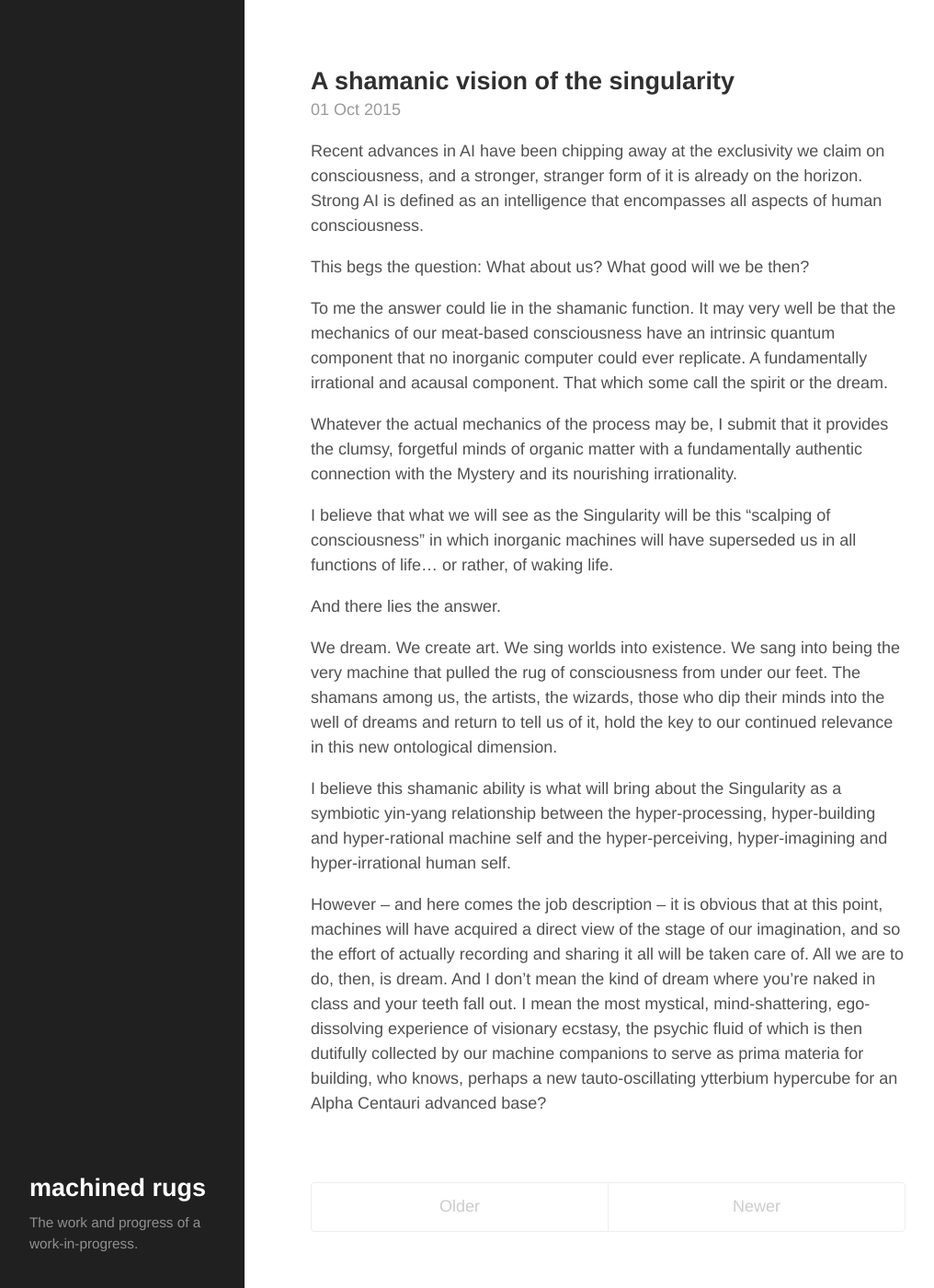
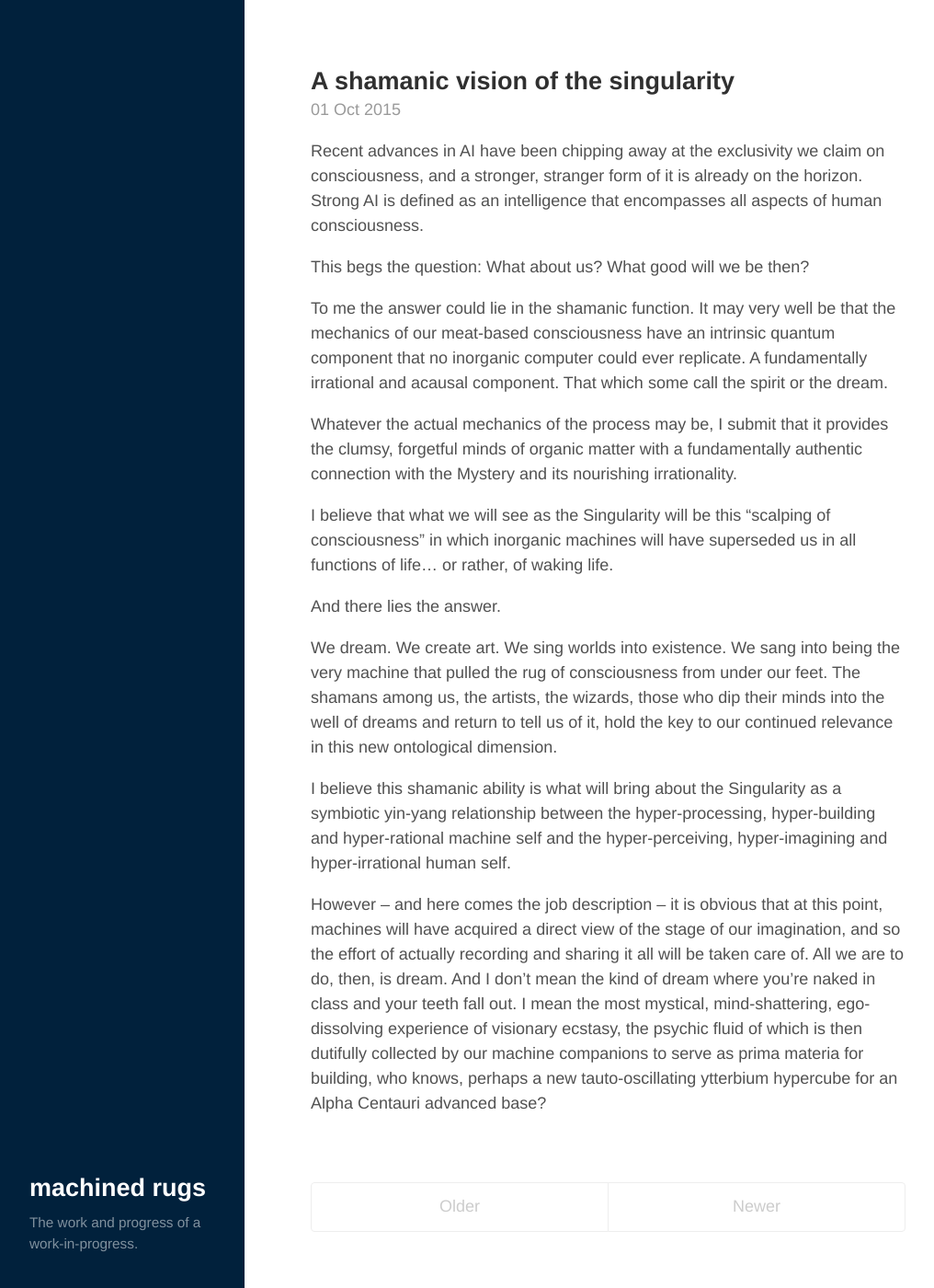
Before and after one commit to erdence/erdence.github.io, a Jekyll site: the page built from index.html, in a window 1280 px wide and 1400 px high. Shown: the whole window at 92% size, without its empty margins (4-1020 px from the left). Built offline with Jekyll 4.4.1, drawn with Linux system fonts in a browser that asks for light colours; the list of posts is cut into pages by our own code.

Commit message:
Change sidebar color

```diff
--- a/public/css/hyde.css
+++ b/public/css/hyde.css
@@ -57,7 +57,7 @@ html {
   text-align: center;
   padding: 2rem 1rem;
   color: rgba(255,255,255,.5);
-  background-color: #202020;
+  background-color: #01213C;
 }
 @media (min-width: 48rem) {
   .sidebar {
```
